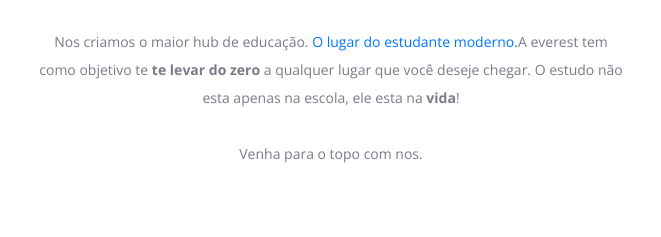
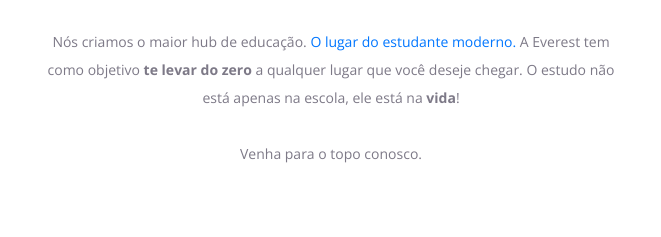
Before and after one commit to viniosvaldo/projeto01-rocketseat, a plain HTML site: page index.html in a window 1280 px wide. Shown: the part 564-801 px from the top of the page, 309-970 px from the left. Drawn offline with nearby package versions, Linux system fonts and the light colour scheme.

Commit message:
Update index.html
Corrigindo erros ortográficos. 🤓

```diff
--- a/index.html
+++ b/index.html
@@ -7,7 +7,7 @@
     <meta charset="UTF-8">
     <meta name="viewport" content="width=device-width, initial-scale=1.0">
 
-    <title>Ambientes Móveis customizados</title>
+    <title>Everest Educação</title>
 
     <link href="https://fonts.googleapis.com/css2?family=Inter:ital,opsz,wght@0,14..32,100..900;1,14..32,100..900&family=Open+Sans:ital,wght@0,300..800;1,300..800&display=swap" rel="stylesheet">
 
@@ -17,12 +17,12 @@
     <div id="hero">
         <img src="image/mountain.svg" alt="Desenho do monte everest com arvores ao lado"/>
         <h1>O Hub da <span>educação</span></h1>
-        <p>
-            Nos criamos o maior hub de educação. <span>O lugar do estudante moderno.</span>A everest tem como objetivo te <strong>te levar do zero</strong> a qualquer lugar
-            que você deseje chegar. O estudo não esta apenas na escola, ele esta na <strong>vida</strong>!
+<p>
+            Nós criamos o maior hub de educação. <span>O lugar do estudante moderno.</span>
+            A Everest tem como objetivo <strong>te levar do zero</strong> a qualquer lugar que você deseje chegar. O estudo não está apenas na escola, ele está na <strong>vida</strong>!
 <br/>
 <br/>
-           Venha para o topo com nos.
+            Venha para o topo conosco.
         </p>
     </div>
 
```
